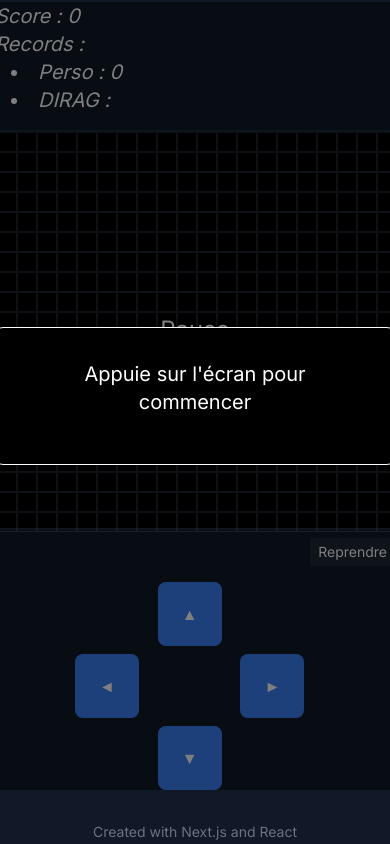
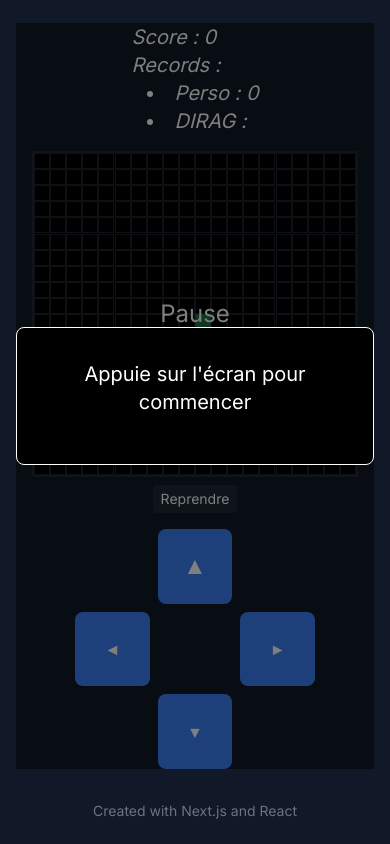
Before and after one commit to clement2323/snake_test, a Next.js app in the folder next-snake/: page /game in a window 390 px wide. Built offline with nearby package versions, Linux system fonts and the light colour scheme; no server answers.

Commit message:
responsive pad

```diff
--- a/next-snake/src/app/game/page.js
+++ b/next-snake/src/app/game/page.js
@@ -12,12 +12,12 @@ export default function Home() {
   }, [user]);
 
   return (
-    <div className="min-h-screen flex flex-col items-center justify-center bg-gray-900 text-white">
-      <main className="text-center">
+    <div className="min-h-screen flex flex-col items-center justify-center bg-gray-900 text-white p-4">
+      <main className="w-full max-w-[500px] text-center">
         {user && (
           <div className="mb-4">
             <p className="text-xl">
-            <span className="font-bold italic">bonne partie </span>
+              <span className="font-bold italic">bonne partie </span>
               {' '}{user.nom_utilisateur}{' !'}
             </p>
           </div>
--- a/next-snake/src/components/Controls.js
+++ b/next-snake/src/components/Controls.js
@@ -1,17 +1,17 @@
 export default function Controls({ onDirectionChange }) {
   const handleInteraction = (direction) => (e) => {
     if (e.type === 'touchend') {
-      e.preventDefault(); // Cela fonctionnera pour touchend
+      e.preventDefault();
     }
     onDirectionChange(direction);
   };
 
   return (
-    <div className="grid grid-cols-3 gap-2 mt-4 w-[240px] mx-auto">
+    <div className="grid grid-cols-3 gap-2 w-full">
       <button
         onClick={handleInteraction({ x: 0, y: -1 })}
         onTouchEnd={handleInteraction({ x: 0, y: -1 })}
-        className="col-start-2 w-16 h-16 bg-blue-500 text-white rounded-lg hover:bg-blue-600 focus:outline-none flex items-center justify-center"
+        className="col-start-2 aspect-square bg-blue-500 text-white rounded-lg hover:bg-blue-600 focus:outline-none flex items-center justify-center text-2xl"
         aria-label="Up"
       >
         ▲
@@ -19,7 +19,7 @@ export default function Controls({ onDirectionChange }) {
       <button
         onClick={handleInteraction({ x: -1, y: 0 })}
         onTouchEnd={handleInteraction({ x: -1, y: 0 })}
-        className="col-start-1 row-start-2 w-16 h-16 bg-blue-500 text-white rounded-lg hover:bg-blue-600 focus:outline-none flex items-center justify-center"
+        className="col-start-1 row-start-2 aspect-square bg-blue-500 text-white rounded-lg hover:bg-blue-600 focus:outline-none flex items-center justify-center"
         aria-label="Left"
       >
         ◄
@@ -27,7 +27,7 @@ export default function Controls({ onDirectionChange }) {
       <button
         onClick={handleInteraction({ x: 1, y: 0 })}
         onTouchEnd={handleInteraction({ x: 1, y: 0 })}
-        className="col-start-3 row-start-2 w-16 h-16 bg-blue-500 text-white rounded-lg hover:bg-blue-600 focus:outline-none flex items-center justify-center"
+        className="col-start-3 row-start-2 aspect-square bg-blue-500 text-white rounded-lg hover:bg-blue-600 focus:outline-none flex items-center justify-center"
         aria-label="Right"
       >
         ►
@@ -35,7 +35,7 @@ export default function Controls({ onDirectionChange }) {
       <button
         onClick={handleInteraction({ x: 0, y: 1 })}
         onTouchEnd={handleInteraction({ x: 0, y: 1 })}
-        className="col-start-2 row-start-3 w-16 h-16 bg-blue-500 text-white rounded-lg hover:bg-blue-600 focus:outline-none flex items-center justify-center"
+        className="col-start-2 row-start-3 aspect-square bg-blue-500 text-white rounded-lg hover:bg-blue-600 focus:outline-none flex items-center justify-center"
         aria-label="Down"
       >
         ▼
--- a/next-snake/src/components/Game.js
+++ b/next-snake/src/components/Game.js
@@ -158,20 +158,21 @@ export default function Game() {
   };
 
   return (
-    <div className="relative">
+    <div className="relative w-full max-w-[500px] mx-auto px-4 flex flex-col items-center">
       <ScoreDisplay
         score={score}
         personalHighScore={personalHighScore}
         globalHighScore={globalHighScore.score}
         globalHighScoreUsername={globalHighScore.nom_utilisateur}
       />
-      <div className="flex flex-col items-end">
+      <div className="w-full max-w-[400px] aspect-square">
         <GameBoard
           snake={snake}
           food={food}
           bonus={bonus}
           isPaused={isPaused}
         />
+      </div>
       <button
         onClick={handlePause}
         onTouchEnd={handlePause}
@@ -179,8 +180,9 @@ export default function Game() {
       >
         {isPaused ? "Reprendre" : "Pause"}
       </button>
+      <div className="w-full max-w-[240px] mt-4">
+        <Controls onDirectionChange={handleControlInteraction} />
       </div>
-      <Controls onDirectionChange={handleControlInteraction} />
       {!gameStarted && !gameOver && (
         <div className="absolute inset-0 bg-black bg-opacity-50 flex items-center justify-center">
           <div className="bg-black p-8 rounded-lg text-white text-center border border-white">
--- a/next-snake/src/components/GameBoard.js
+++ b/next-snake/src/components/GameBoard.js
@@ -1,21 +1,20 @@
 export default function GameBoard({ snake, food, bonus, isPaused }) {
   const gridSize = 20;
-  const cellSize = 20;
 
   return (
     <div
-      className="game-board relative w-[400px] h-[400px] border-2 border-gray-800 bg-black"
+      className="game-board relative w-full aspect-square max-w-[400px] border-2 border-gray-800 bg-black"
     >
       {[...Array(gridSize)].map((_, rowIndex) =>
         [...Array(gridSize)].map((_, colIndex) => (
           <div
             key={`${rowIndex}-${colIndex}`}
-            className="absolute border border-gray-700 game-grid-cell"
+            className="absolute border border-gray-700"
             style={{
-              left: `${colIndex * cellSize}px`,
-              top: `${rowIndex * cellSize}px`,
-              width: `${cellSize}px`,
-              height: `${cellSize}px`,
+              left: `${(colIndex / gridSize) * 100}%`,
+              top: `${(rowIndex / gridSize) * 100}%`,
+              width: `${100 / gridSize}%`,
+              height: `${100 / gridSize}%`,
             }}
           />
         ))
@@ -25,30 +24,30 @@ export default function GameBoard({ snake, food, bonus, isPaused }) {
           key={index}
           className="absolute bg-green-400 border border-green-500"
           style={{
-            left: `${segment.x * cellSize}px`,
-            top: `${segment.y * cellSize}px`,
-            width: `${cellSize}px`,
-            height: `${cellSize}px`,
+            left: `${(segment.x / gridSize) * 100}%`,
+            top: `${(segment.y / gridSize) * 100}%`,
+            width: `${100 / gridSize}%`,
+            height: `${100 / gridSize}%`,
           }}
         />
       ))}
       <div
         className="absolute bg-red-600"
         style={{
-          left: `${food.x * cellSize}px`,
-          top: `${food.y * cellSize}px`,
-          width: `${cellSize}px`,
-          height: `${cellSize}px`,
+          left: `${(food.x / gridSize) * 100}%`,
+          top: `${(food.y / gridSize) * 100}%`,
+          width: `${100 / gridSize}%`,
+          height: `${100 / gridSize}%`,
         }}
       />
       {bonus && (
         <div
           className="absolute bg-yellow-200 animate-pulse"
           style={{
-            left: `${bonus.x * cellSize}px`,
-            top: `${bonus.y * cellSize}px`,
-            width: `${cellSize}px`,
-            height: `${cellSize}px`,
+            left: `${(bonus.x / gridSize) * 100}%`,
+            top: `${(bonus.y / gridSize) * 100}%`,
+            width: `${100 / gridSize}%`,
+            height: `${100 / gridSize}%`,
           }}
         />
       )}
```
Lines whose indentation alone changed are shown as unchanged.
